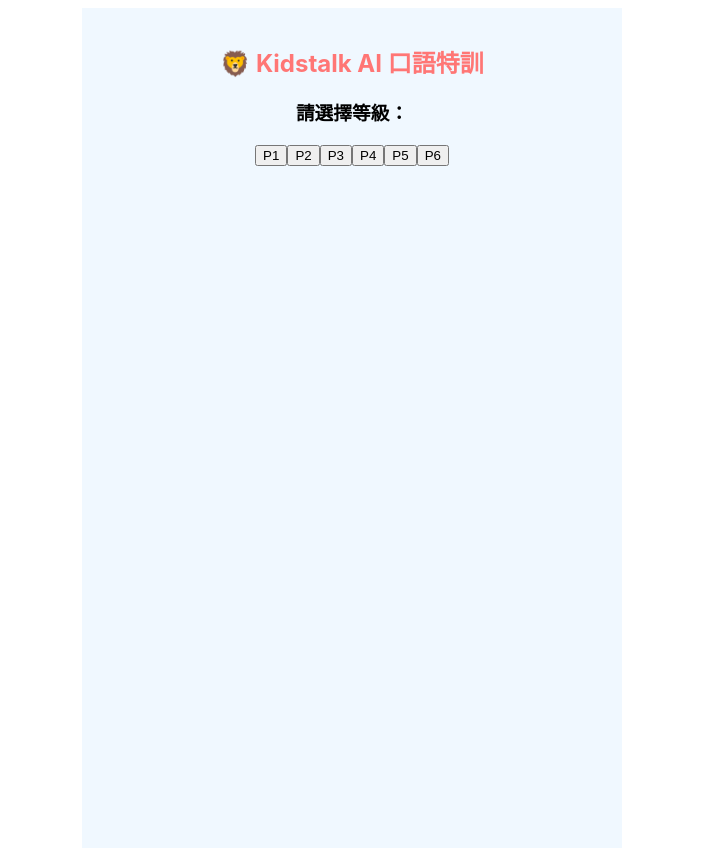
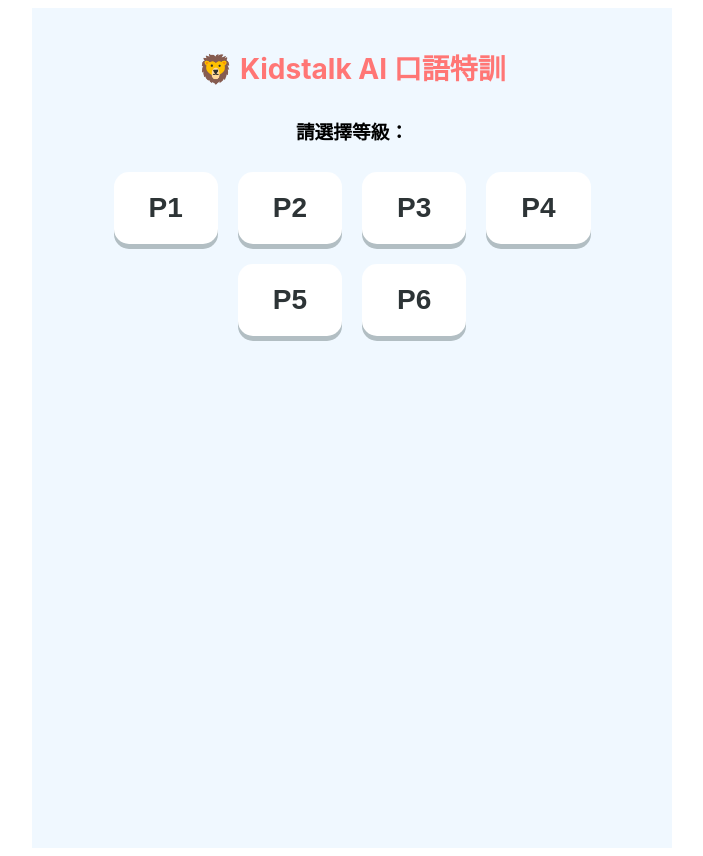
Before and after one commit to samliu-hk/kidstalk-ai, a React (Vite) app: page / in a window 1280 px wide. Shown: the whole page, without its empty margins (288-991 px from the left). Built offline with nearby package versions, Linux system fonts and the light colour scheme.

Commit message:
Update App.css

```diff
--- a/src/App.css
+++ b/src/App.css
@@ -1,94 +1,150 @@
-/* 基本排版 */
+/* App.css 完整加大版 */
+
 .app-container {
-  max-width: 500px;
+  max-width: 600px; /* 稍微放寬一點 */
   margin: 0 auto;
   padding: 20px;
   text-align: center;
-  font-family: -apple-system, BlinkMacSystemFont, "Segoe UI", Roboto, Helvetica, Arial, sans-serif;
+  font-family: -apple-system, BlinkMacSystemFont, "Segoe UI", Roboto, Arial, sans-serif;
   background-color: #f0f8ff;
   min-height: 100vh;
 }
 
 .main-title {
   color: #ff7675;
-  font-size: 24px;
+  font-size: 28px;
+  margin-bottom: 30px;
 }
 
+/* 選擇等級的選單 */
+.lvl-grid {
+  display: flex;
+  flex-wrap: wrap;
+  justify-content: center;
+}
+
+/* --- 修改 1: 特大等級按鈕 --- */
+.lvl-item {
+  padding: 20px 35px;
+  font-size: 28px;
+  margin: 10px;
+  border-radius: 15px;
+  border: none;
+  background-color: white;
+  cursor: pointer;
+  font-weight: bold;
+  color: #2d3436;
+  box-shadow: 0 5px 0 #b2bec3;
+  transition: all 0.1s;
+}
+
+.lvl-item:active {
+  transform: translateY(5px);
+  box-shadow: none;
+}
+
+/* 主卡片區域 */
 .main-card {
   background: white;
   padding: 30px 20px;
-  border-radius: 20px;
+  border-radius: 25px;
   box-shadow: 0 10px 25px rgba(0,0,0,0.05);
-  margin-bottom: 20px;
-  border: 2px solid #a2d9ce;
+  margin-bottom: 25px;
+  border: 3px solid #a2d9ce;
 }
 
 .display-en {
-  font-size: 32px;
+  font-size: 40px; /* 英文題目再大一點 */
   margin: 0;
   color: #2c3e50;
 }
 
 .display-zh {
   color: #95a5a6;
-  font-size: 18px;
-  margin-top: 10px;
+  font-size: 22px;
+  margin-top: 15px;
 }
 
-/* 語音對比盒 (紅色圈住嗰個位置) */
+/* 語音對比盒 */
 .comparison-box {
-  margin-top: 15px;
-  padding: 15px;
+  margin-top: 20px;
+  padding: 20px;
   background: #fff9db;
-  border-radius: 12px;
-  border: 2px dashed #fab005;
+  border-radius: 15px;
+  border: 3px dashed #fab005;
 }
 
 .heard-label {
-  font-size: 14px;
+  font-size: 16px;
   color: #f08c00;
   margin: 0;
   font-weight: bold;
 }
 
 .heard-text {
-  font-size: 24px;
+  font-size: 28px;
   color: #e67e22;
   font-weight: bold;
-  margin: 5px 0;
+  margin: 10px 0;
+  font-style: italic;
+}
+
+/* --- 修改 2: 特大評語文字 --- */
+.feedback-hint {
+  font-size: 26px;
+  font-weight: bold;
+  margin-top: 10px;
+  color: #d35400;
 }
 
 .big-score {
-  font-size: 60px;
+  font-size: 70px;
   font-weight: bold;
   color: #ff7675;
-  margin: 10px 0;
+  margin: 15px 0;
 }
 
-/* 按鈕樣式 */
+/* 操作按鈕 (錄音/示範) */
+.control-panel {
+  display: flex;
+  flex-direction: column;
+  gap: 15px;
+}
+
 .long-btn {
   width: 100%;
-  padding: 15px;
-  font-size: 18px;
-  border-radius: 30px;
+  padding: 18px;
+  font-size: 22px;
+  border-radius: 35px;
   border: none;
-  margin-bottom: 12px;
   cursor: pointer;
   font-weight: bold;
   color: white;
-  transition: transform 0.1s;
+  box-shadow: 0 4px 10px rgba(0,0,0,0.1);
 }
 
 .mic-btn { background-color: #ff7675; }
 .mic-btn.active { background-color: #d63031; animation: pulse 1.5s infinite; }
 .demo-btn { background-color: #74b9ff; }
 
+/* --- 修改 3: 特大底部導航按鈕 --- */
+.bottom-nav {
+  margin-top: 20px;
+  display: flex;
+  justify-content: center;
+}
+
 .small-btn {
-  padding: 10px 20px;
-  border-radius: 10px;
-  border: 1px solid #ddd;
+  padding: 18px 30px;
+  font-size: 20px;
+  border-radius: 15px;
+  border: 2px solid #bdc3c7;
   background: white;
-  margin: 0 5px;
+  margin: 0 8px;
+  flex: 1; /* 讓兩個按鈕平均分配寬度 */
+  cursor: pointer;
+  color: #636e72;
+  font-weight: bold;
 }
 
 /* 火箭動畫 */
@@ -97,13 +153,16 @@
   top: 50%;
   left: 50%;
   transform: translate(-50%, -50%);
-  font-size: 40px;
+  font-size: 60px;
   background: rgba(255, 255, 255, 0.95);
-  padding: 30px;
-  border-radius: 20px;
+  padding: 40px;
+  border-radius: 30px;
   box-shadow: 0 0 30px rgba(255, 165, 0, 0.6);
   z-index: 1000;
   animation: launch 3s ease-in-out forwards;
+  text-align: center;
+  font-weight: bold;
+  color: #e67e22;
 }
 
 @keyframes launch {
@@ -115,6 +174,6 @@
 
 @keyframes pulse {
   0% { transform: scale(1); }
-  50% { transform: scale(1.05); }
+  50% { transform: scale(1.02); }
   100% { transform: scale(1); }
 }
```
